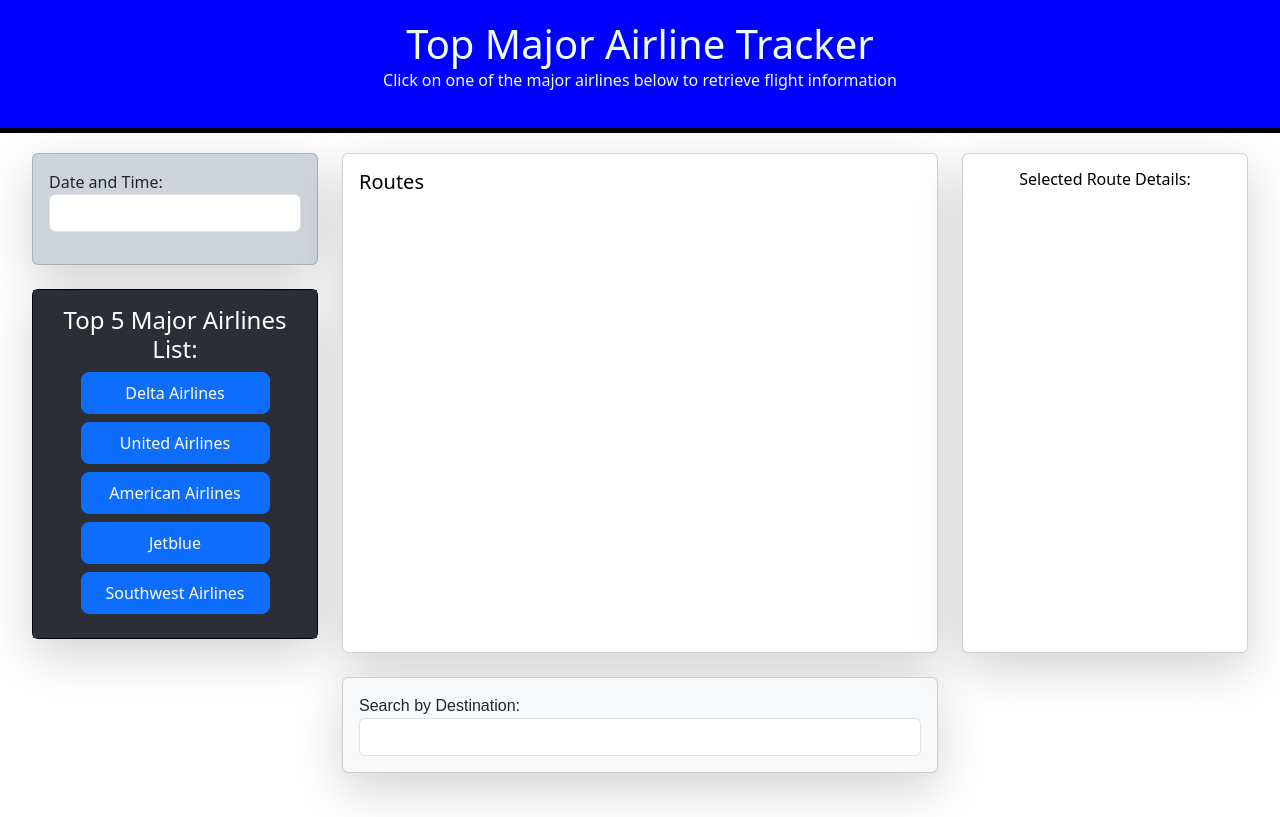
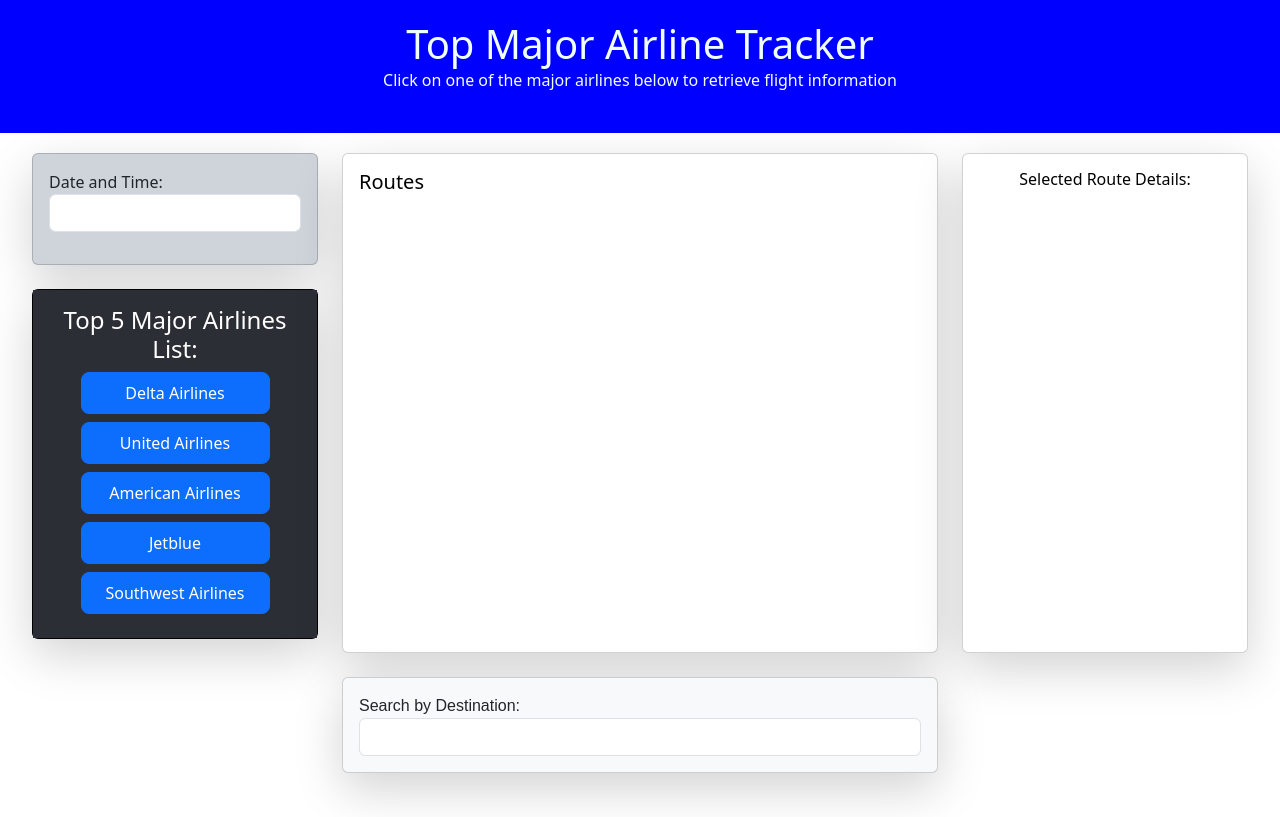
Before and after one commit to GR-Uconn-coding-bootcamp-projects/Top-Major-Airline-Tracking-App_Group2, a plain HTML site: page index.html in a window 1280 px wide. Drawn offline with nearby package versions, Linux system fonts and the light colour scheme.

Commit message:
switched border color

```diff
--- a/assets/css/style.css
+++ b/assets/css/style.css
@@ -1,6 +1,6 @@
 header.hero {
   padding-top: 20px;
-  border-bottom: 5px solid black;
+  border-bottom: 5px solid blue;
   padding-bottom: 20px;
   background-color: blue;
   color: azure;
```
